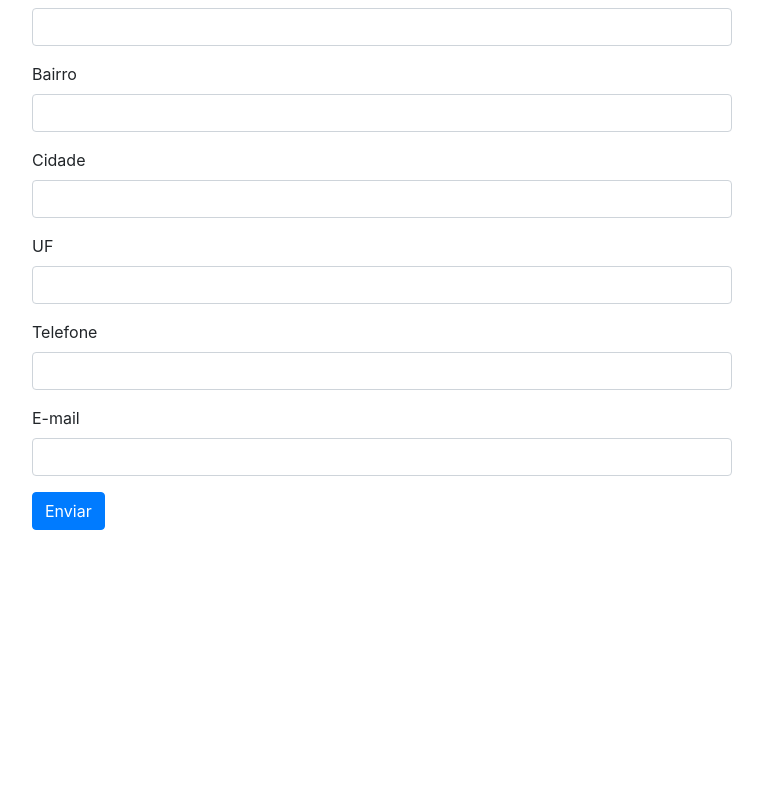
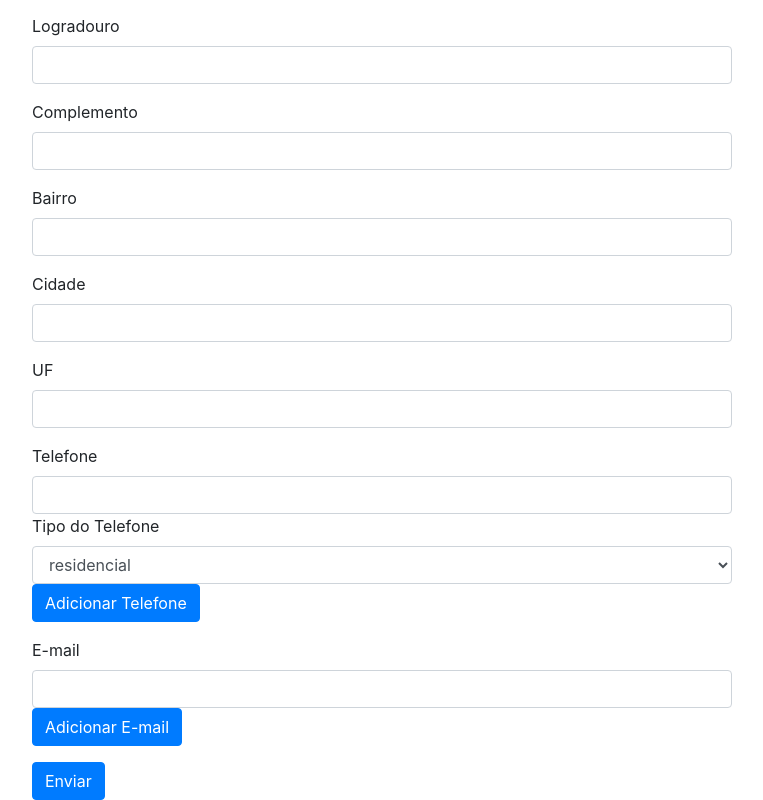
Before and after one commit to grigati/desafio-web, a React (Create React App) app: page /cadastrar in a window 1280 px wide. Shown: the part 408-1208 px from the top of the page, without its empty margins (258-1021 px from the left). Before the commit the page ends 938 px from the top, so only its background shows below. Built offline with nearby package versions, Linux system fonts and the light colour scheme; the HTML template or start-up script is replaced by a standard one.

Commit message:
Valores do formulário de cadastro são armazenados no state

```diff
--- a/src/APIUtils.js
+++ b/src/APIUtils.js
@@ -56,3 +56,27 @@ export function deleteUsuario(id) {
         method: 'DELETE'
     });
 }
+
+export function buscaCEP(cep) {
+    var options = {
+        url: "https://viacep.com.br/ws/" + cep + "/json/ ",
+        method: 'GET'
+    };
+
+    const headers = new Headers({
+        'Content-Type': 'application/json',
+    })
+
+    const defaults = {headers: headers};
+    options = Object.assign({}, defaults, options);
+
+    return fetch(options.url, options)
+    .then(response =>
+        response.json().then(json => {
+            if(!response.ok) {
+                return Promise.reject(json);
+            }
+            return json;
+        })
+    );
+}
--- a/src/Cadastro.js
+++ b/src/Cadastro.js
@@ -1,61 +1,174 @@
 import React from 'react';
+import { buscaCEP } from './APIUtils';
 
 class Cadastro extends React.Component {
     constructor(props) {
       super(props);
+
+      this.state = {
+        usuario: {
+          "nome": "",
+          "cpf": "",
+          "cep": "",
+          "logradouro": "",
+          "complemento": "",
+          "bairro": "",
+          "cidade": "",
+          "uf": "",
+          "complemento": "",
+          "telefones": [],
+          "emails": []
+        }
+      }
+
+      this.inputEmail = React.createRef();
+      this.inputTelefone = React.createRef();
+      this.inputTelefoneTipo = React.createRef();
+      this.buscarCEP = this.buscarCEP.bind(this);
+      this.changeInput = this.changeInput.bind(this);
+      this.adicionarEmail = this.adicionarEmail.bind(this);
+      this.adicionarTelefone = this.adicionarTelefone.bind(this);
     }
+
+    buscarCEP(event) {
+      event.preventDefault();
+      console.log(this.state.usuario.cep)
+      buscaCEP(this.state.usuario.cep)
+      .then(response => {
+        this.setState({usuario: {
+          ...this.state.usuario,
+          logradouro: response.logradouro,
+          complemento: response.complemento,
+          bairro: response.bairro,
+          cidade: response.localidade,
+          uf: response.uf
+        }})
+
+      })
+      .catch(erro => {
+        console.error(erro)
+      });
+    }
+
+    changeInput(event) {
+      this.setState({
+        usuario : {
+          ...this.state.usuario,
+          [event.target.name]: event.target.value
+        }
+      });
+    }
+
+    adicionarEmail(event) {
+      event.preventDefault();
+      const emails = this.state.usuario.emails;
+      emails.push({email: this.inputEmail.current.value});
+      this.setState({
+        usuario : {
+          ...this.state.usuario,
+          emails: emails
+        }
+      });
+    }
+
+    adicionarTelefone(event) {
+      event.preventDefault();
+      const telefones = this.state.usuario.telefones;
+      telefones.push({
+        telefone: this.inputTelefone.current.value,
+        tipo: this.inputTelefoneTipo.current.value
+      });
+
+      this.setState({
+        usuario : {
+          ...this.state.usuario,
+          telefones: telefones
+        }
+      });
+    }
+
     render() {
         return (
               <div className="mx-auto" style={{maxWidth:"700px"}}>
                 <form>
                   <div className="form-group">
                     <label htmlFor="input-nome">Nome</label>
-                    <input type="text" className="form-control" id="input-nome" />
+                    <input type="text" className="form-control" id="input-nome" name="nome" value={this.state.usuario.nome} onChange={this.changeInput} />
                   </div>
 
                   <div className="form-group">
                     <label htmlFor="input-senha">Senha</label>
-                    <input type="password" className="form-control" id="input-senha" />
+                    <input type="password" className="form-control" id="input-senha" name="senha" value={this.state.usuario.senha} onChange={this.changeInput} />
                   </div>
 
                   <div className="form-group">
                     <label htmlFor="input-cpf">CPF</label>
-                    <input type="text" className="form-control" id="input-cpf" />
+                    <input type="text" className="form-control" id="input-cpf" name="cpf" value={this.state.usuario.cpf} onChange={this.changeInput} />
                   </div>
 
                   <div className="form-group">
                     <label htmlFor="input-cep">CEP</label>
-                    <input type="text" className="form-control" id="input-cep" />
+                    <input type="text" className="form-control" id="input-cep" name="cep" value={this.state.usuario.cep} onChange={this.changeInput} />
+                    <button className="btn btn-primary" onClick={(event) => this.buscarCEP(event)}>Buscar CEP</button>
                   </div>
 
                   <div className="form-group">
                     <label htmlFor="input-logradouro">Logradouro</label>
-                    <input type="text" className="form-control" id="input-nome" />
+                    <input type="text" className="form-control" id="input-nome" name="logradouro" value={this.state.usuario.logradouro} onChange={this.changeInput} />
+                  </div>
+
+                  <div className="form-group">
+                    <label htmlFor="input-complemento">Complemento</label>
+                    <input type="text" className="form-control" id="input-nome" name="complemento" value={this.state.usuario.complemento} onChange={this.changeInput} />
                   </div>
 
                   <div className="form-group">
                     <label htmlFor="input-bairro">Bairro</label>
-                    <input type="text" className="form-control" id="input-bairro" />
+                    <input type="text" className="form-control" id="input-bairro" name="bairro" value={this.state.usuario.bairro} onChange={this.changeInput} />
                   </div>
 
                   <div className="form-group">
                     <label htmlFor="input-cidade">Cidade</label>
-                    <input type="text" className="form-control" id="input-cidade" />
+                    <input type="text" className="form-control" id="input-cidade" name="cidade" value={this.state.usuario.cidade} onChange={this.changeInput} />
                   </div>
 
                   <div className="form-group">
                     <label htmlFor="input-uf">UF</label>
-                    <input type="text" className="form-control" id="input-uf" />
+                    <input type="text" className="form-control" id="input-uf" name="uf" value={this.state.usuario.uf} onChange={this.changeInput} />
                   </div>
 
                   <div className="form-group">
                     <label htmlFor="input-telefone">Telefone</label>
-                    <input type="text" className="form-control" id="input-telefone" />
+                    { this.state.usuario.telefones.map((telefone, index) => {
+                        return(
+                          <div key={index}>
+                            {telefone.telefone + " " + telefone.tipo}
+                          </div>
+                        );
+                    })}
+
+                    <input type="text" className="form-control" id="input-telefone" ref={this.inputTelefone} />
+
+                    <label htmlFor="input-telefone-tipo">Tipo do Telefone</label>
+                    <select className="form-control" id="input-telefone-tipo" ref={this.inputTelefoneTipo}>
+                      <option>residencial</option>
+                      <option>comercial</option>
+                      <option>celular</option>
+                    </select>
+                    <button className="btn btn-primary" onClick={this.adicionarTelefone}>Adicionar Telefone</button>
                   </div>
 
                   <div className="form-group">
                     <label htmlFor="input-email">E-mail</label>
-                    <input type="email" className="form-control" id="input-email" />
+                    { this.state.usuario.emails.map((email, index) => {
+                        return(
+                          <div key={index}>
+                            {email.email}
+                          </div>
+                        );
+                    })}
+                    <input type="email" className="form-control" id="input-email" ref={this.inputEmail}/>
+                    <button className="btn btn-primary" onClick={this.adicionarEmail}>Adicionar E-mail</button>
                   </div>
 
                   <button type="submit" className="btn btn-primary">Enviar</button>
```
